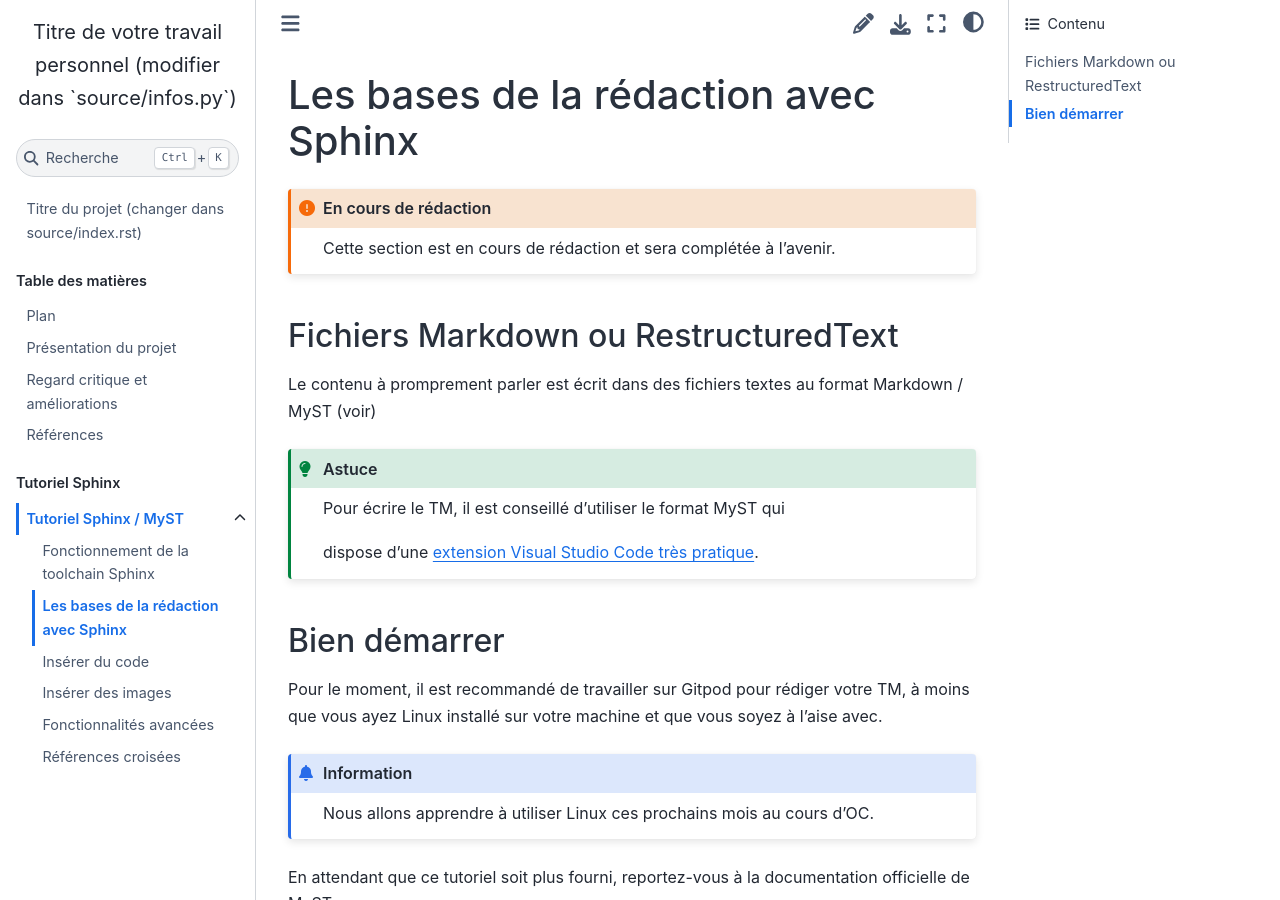
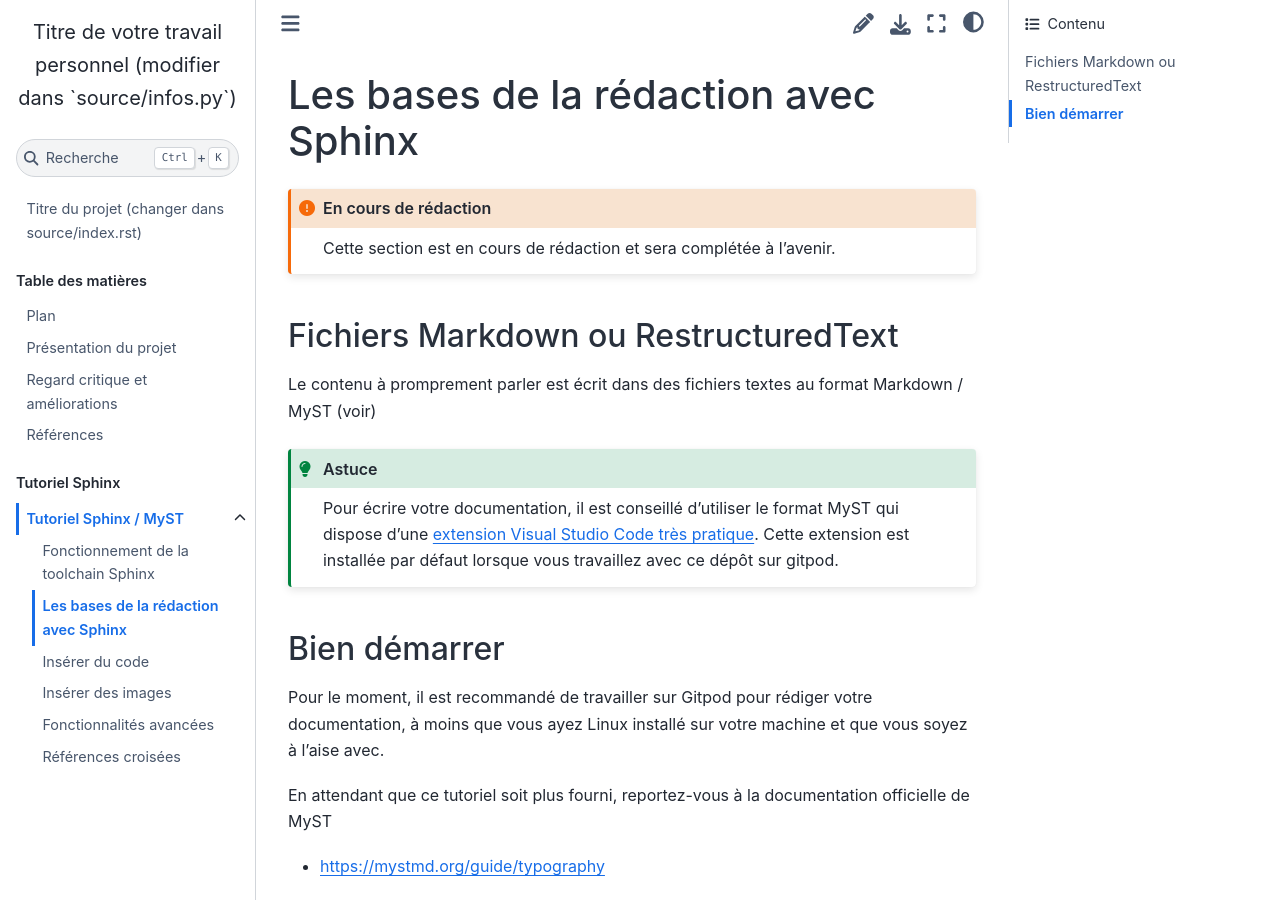
Before and after one commit to valentinethrlr/projet_moulin_documentation, a Sphinx documentation site: the page built from source/tutoriel-sphinx/bases.md, in a window 1280 px wide and 900 px high. Built offline with Sphinx 7.4.7 and the Sphinx Book theme 1.1.4, drawn with Linux system fonts in a browser that asks for light colours.

Commit message:
update sphinx tutorial

```diff
--- a/source/tutoriel-sphinx/bases.md
+++ b/source/tutoriel-sphinx/bases.md
@@ -16,22 +16,21 @@ Cette section est en cours de rédaction et sera complétée à l'avenir.
 Le contenu à promprement parler est écrit dans des fichiers textes au format
 Markdown / MyST (voir)
 
-:::{tip} Pour écrire le TM, il est conseillé d'utiliser le format MyST qui
+:::{tip}
 
-dispose d'une [extension Visual Studio Code très pratique](https://marketplace.visualstudio.com/items?itemName=ExecutableBookProject.myst-highlight).
+Pour écrire votre documentation, il est conseillé d'utiliser le format MyST qui
+dispose d'une [extension Visual Studio Code très
+pratique](https://marketplace.visualstudio.com/items?itemName=ExecutableBookProject.myst-highlight).
+Cette extension est installée par défaut lorsque vous travaillez avec ce dépôt
+sur gitpod.
+
 :::
 
 ## Bien démarrer
 
 Pour le moment, il est recommandé de travailler sur Gitpod pour rédiger votre
-TM, à moins que vous ayez Linux installé sur votre machine et que vous soyez à
-l'aise avec.
-
-:::{admonition} Information
-
-Nous allons apprendre à utiliser Linux ces prochains mois au cours d'OC.
-
-:::
+documentation, à moins que vous ayez Linux installé sur votre machine et que
+vous soyez à l'aise avec.
 
 En attendant que ce tutoriel soit plus fourni, reportez-vous à la documentation
 officielle de MyST
```
